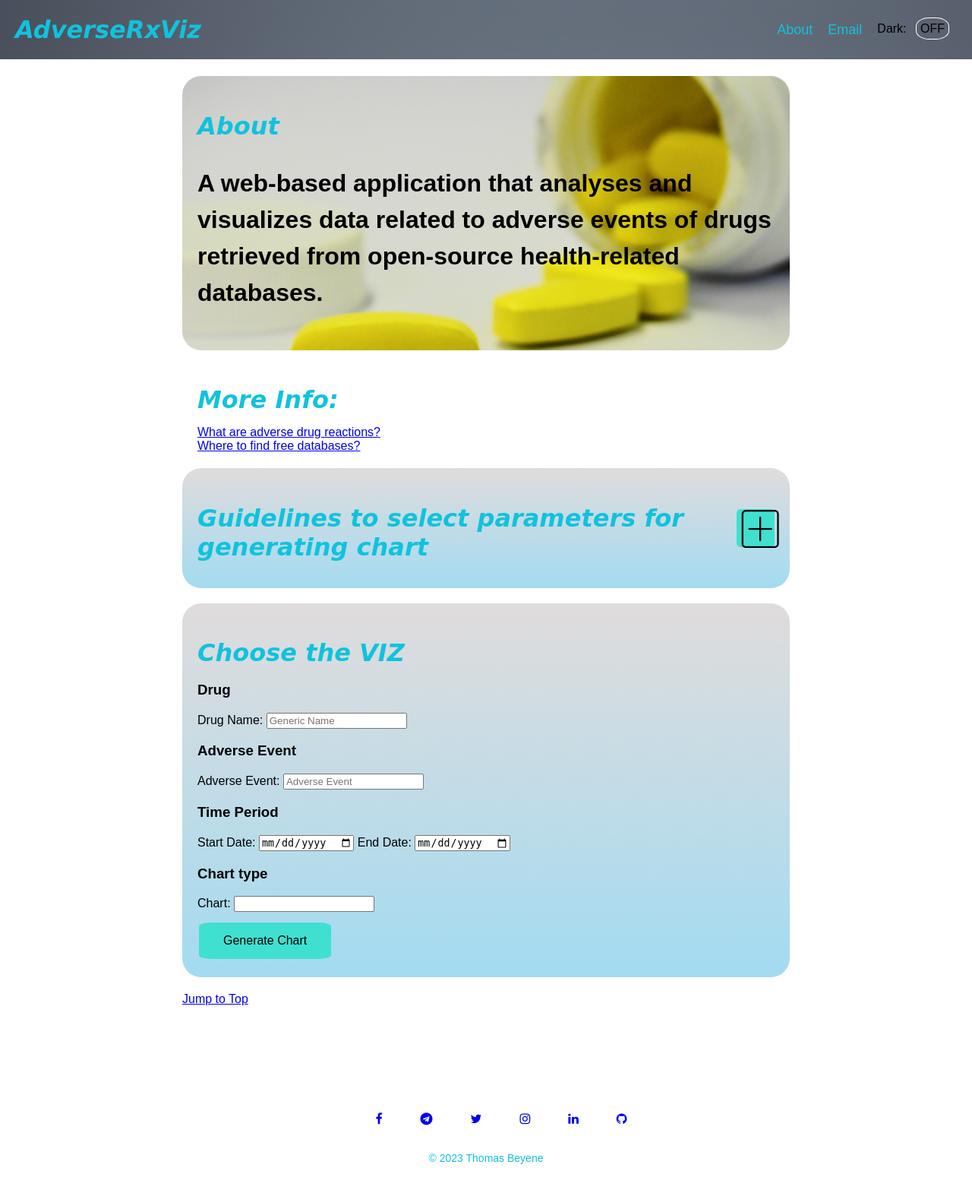
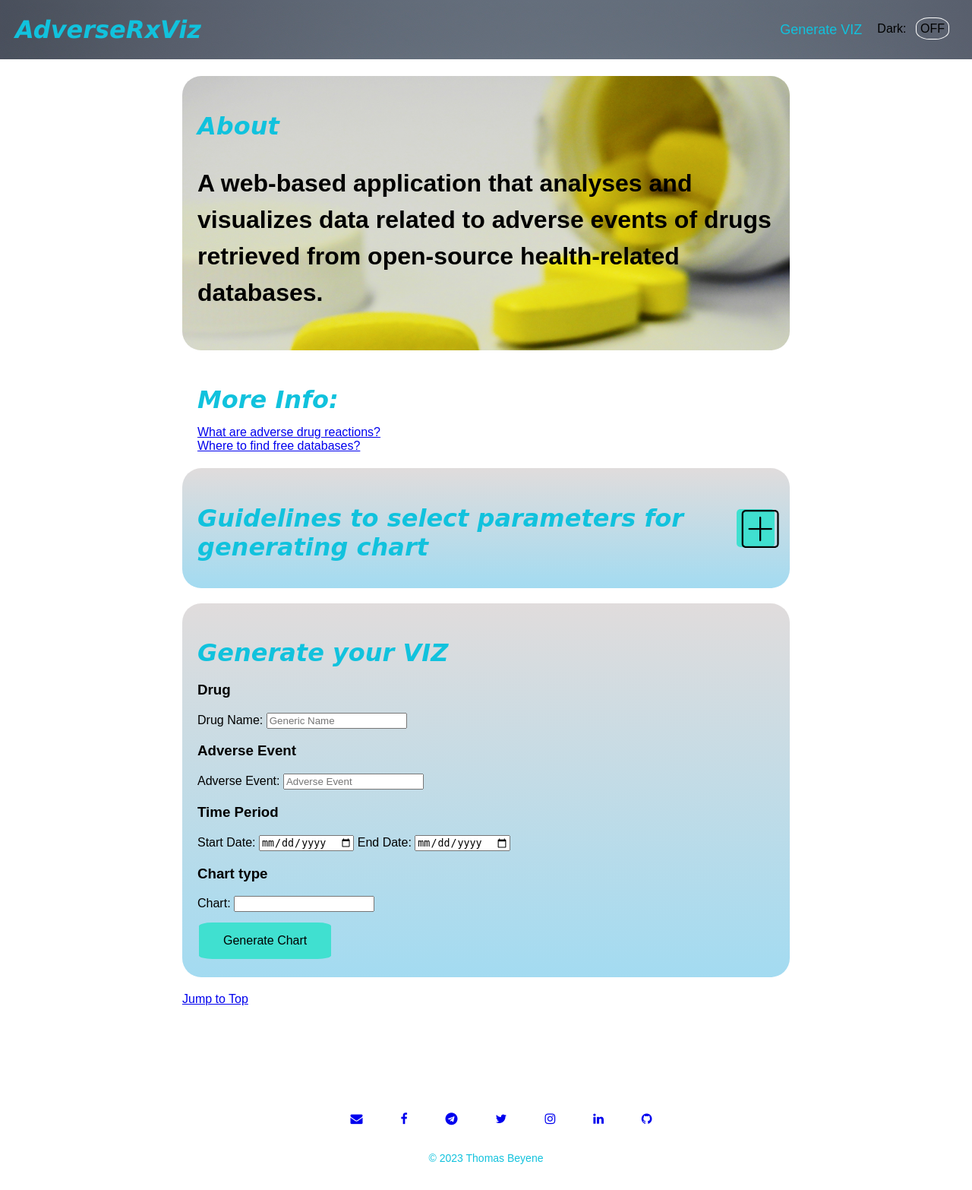
Before and after one commit to TZITA/AdverseRxViz, a Flask app: page / in a window 1280 px wide. Shown: the whole page at 76% size. Run offline with Flask 3, Linux system fonts and the light colour scheme; some libraries are stand-ins or nearby versions.

Commit message:
icon and nav modifications

```diff
--- a/templates/viz.html
+++ b/templates/viz.html
@@ -16,8 +16,7 @@
 
         <nav>
           <ul>
-            <li><a href="#about">About</a></li>
-            <li><a href="mailto:thomas.beyene.987@gmail.com">Email</a></li>
+            <li><a href="#viz">Generate VIZ</a></li>
             <li>
                 <div class="mode">
                     Dark:
@@ -119,7 +118,7 @@
             </div>
         </section>
         <section id="viz">
-            <h2>Choose the VIZ</h2>
+            <h2>Generate your VIZ</h2>
             <section>
                 <h3>Drug</h3>
                 <label for="drug">Drug Name:</label>
@@ -158,6 +157,7 @@
     </main>
     <footer>
         <ul class="icons">
+            <li><a href="mailto:thomas.beyene.987@gmail.com"><i class="fa fa-envelope"></i></a></li>
             <li><a href="https://www.facebook.com" target="_blank"><i class="fa fa-facebook"></i></a></li>
             <li><a href="https://www.telegram.com" target="_blank"><i class="fa fa-telegram"></i></a></li>
             <li><a href="https://www.twitter.com/ThomasBeyene987" target="_blank"><i class="fa fa-twitter"></i></a></li>
```
